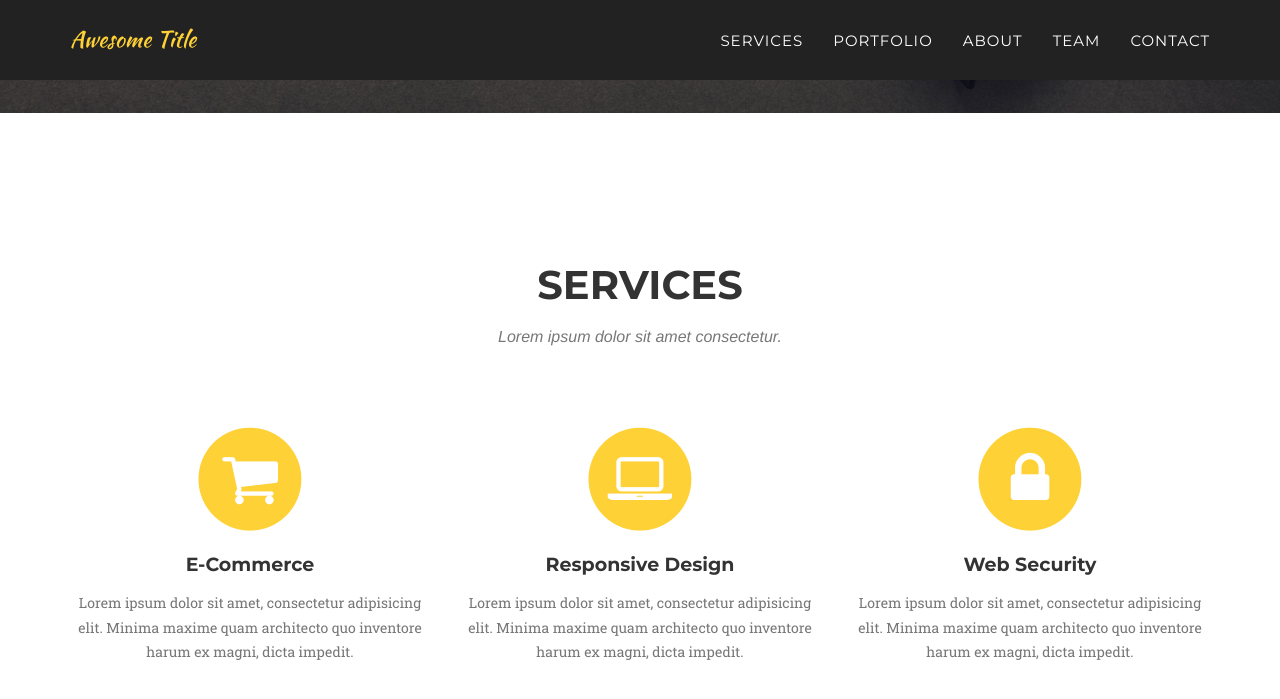
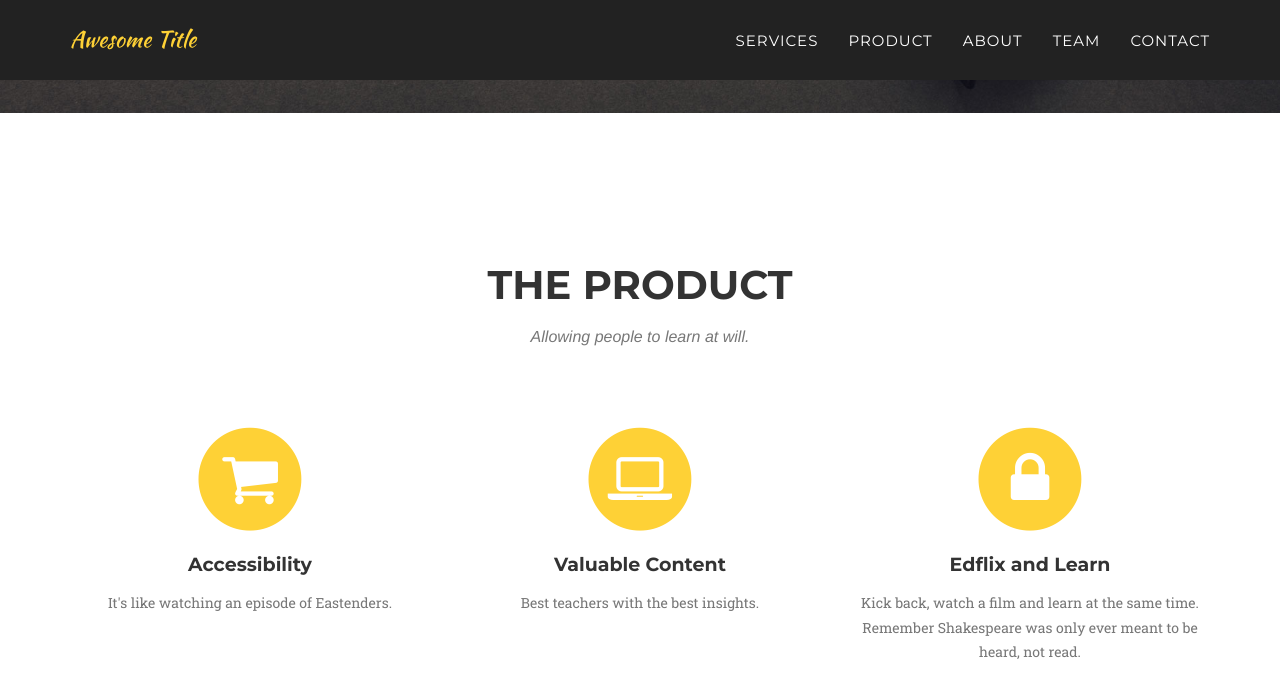
Before and after one commit to JakeyPedz/edtech, a Jekyll site: the page built from index.html, in a window 1280 px wide and 900 px high, scrolled down 645 px. Shown: the top 699 px of the window. Built offline with Jekyll 4.4.1, drawn with Linux system fonts in a browser that asks for light colours; some web fonts are replaced.

Commit message:
updated services

```diff
--- a/_includes/header.html
+++ b/_includes/header.html
@@ -22,7 +22,7 @@
                         <a class="page-scroll" href="#services">Services</a>
                     </li>
                     <li>
-                        <a class="page-scroll" href="#portfolio">Portfolio</a>
+                        <a class="page-scroll" href="#portfolio">Product</a>
                     </li>
                     <li>
                         <a class="page-scroll" href="#about">About</a>
--- a/_includes/services.html
+++ b/_includes/services.html
@@ -3,8 +3,8 @@
         <div class="container">
             <div class="row">
                 <div class="col-lg-12 text-center">
-                    <h2 class="section-heading">Services</h2>
-                    <h3 class="section-subheading text-muted">Lorem ipsum dolor sit amet consectetur.</h3>
+                    <h2 class="section-heading">The Product</h2>
+                    <h3 class="section-subheading text-muted">Allowing people to learn at will.</h3>
                 </div>
             </div>
             <div class="row text-center">
@@ -13,24 +13,24 @@
                         <i class="fa fa-circle fa-stack-2x text-primary"></i>
                         <i class="fa fa-shopping-cart fa-stack-1x fa-inverse"></i>
                     </span>
-                    <h4 class="service-heading">E-Commerce</h4>
-                    <p class="text-muted">Lorem ipsum dolor sit amet, consectetur adipisicing elit. Minima maxime quam architecto quo inventore harum ex magni, dicta impedit.</p>
+                    <h4 class="service-heading">Accessibility</h4>
+                    <p class="text-muted">It's like watching an episode of Eastenders. </p>
                 </div>
                 <div class="col-md-4">
                     <span class="fa-stack fa-4x">
                         <i class="fa fa-circle fa-stack-2x text-primary"></i>
                         <i class="fa fa-laptop fa-stack-1x fa-inverse"></i>
                     </span>
-                    <h4 class="service-heading">Responsive Design</h4>
-                    <p class="text-muted">Lorem ipsum dolor sit amet, consectetur adipisicing elit. Minima maxime quam architecto quo inventore harum ex magni, dicta impedit.</p>
+                    <h4 class="service-heading">Valuable Content</h4>
+                    <p class="text-muted">Best teachers with the best insights.</p>
                 </div>
                 <div class="col-md-4">
                     <span class="fa-stack fa-4x">
                         <i class="fa fa-circle fa-stack-2x text-primary"></i>
                         <i class="fa fa-lock fa-stack-1x fa-inverse"></i>
                     </span>
-                    <h4 class="service-heading">Web Security</h4>
-                    <p class="text-muted">Lorem ipsum dolor sit amet, consectetur adipisicing elit. Minima maxime quam architecto quo inventore harum ex magni, dicta impedit.</p>
+                    <h4 class="service-heading">Edflix and Learn</h4>
+                    <p class="text-muted">Kick back, watch a film and learn at the same time. Remember Shakespeare was only ever meant to be heard, not read.</p>
                 </div>
             </div>
         </div>
```
